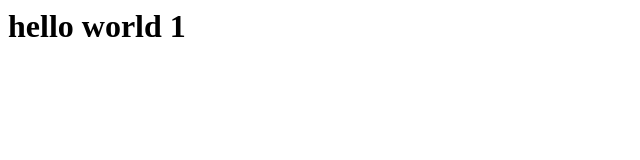
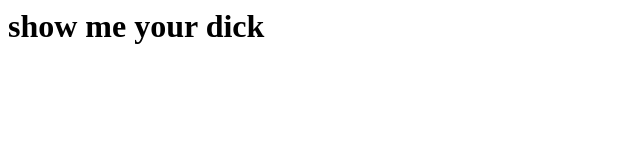
Before and after one commit to jwongsound/netlifyexample, a plain HTML site: page index.html in a window 1280 px wide. Shown: the whole page, without its empty margins (0-640 px from the left). Drawn offline with Linux system fonts and the light colour scheme.

Commit message:
Update index.html

```diff
--- a/index.html
+++ b/index.html
@@ -1 +1 @@
-<h1>hello world 1</h1>
+<h1>show me your dick</h1>
```
